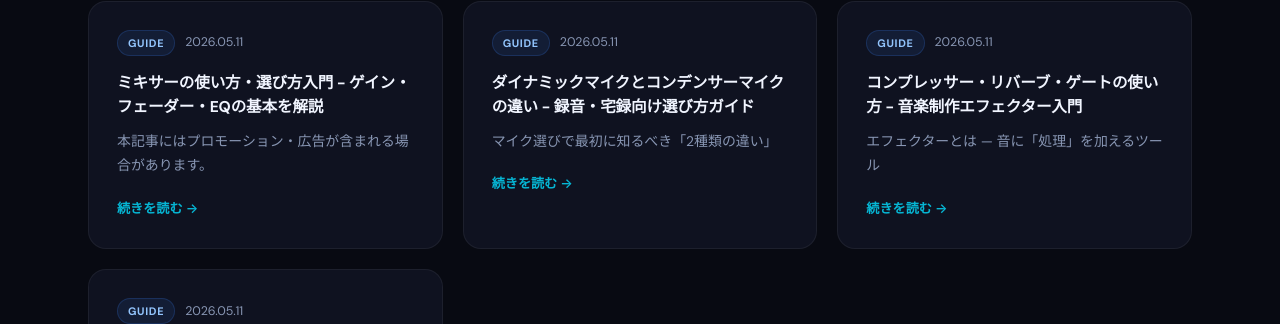
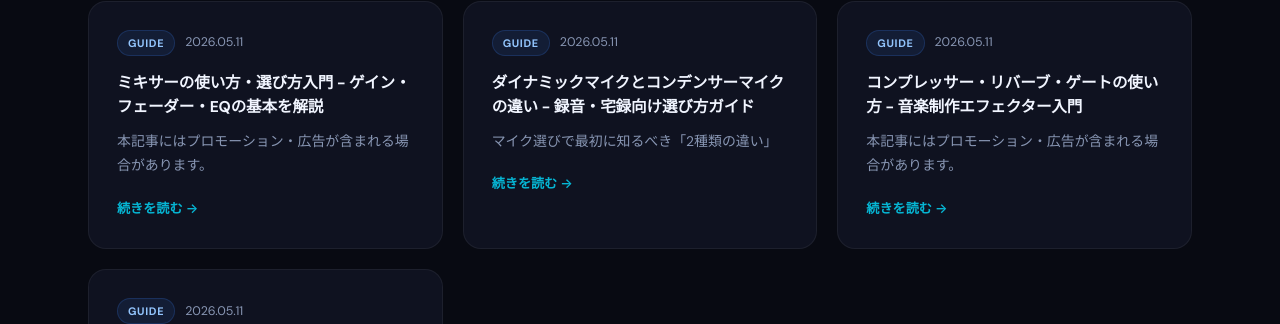
Before and after one commit to cooltake/cooltake.github.io, a Jekyll site: the page built from index.md, in a window 1280 px wide and 900 px high, scrolled down 1118 px. Shown: the part 131-455 px from the top of the window. Built offline with Jekyll 4.4.1, drawn with Linux system fonts in a browser that asks for light colours; some web fonts are replaced.

Commit message:
Add hero image and affiliate disclaimer to 2026-05-11-effects-guide.md

```diff
--- a/_posts/2026-05-11-effects-guide.md
+++ b/_posts/2026-05-11-effects-guide.md
@@ -7,6 +7,15 @@
 categories: [effects]
 tags: [コンプレッサー, リバーブ, ゲート, エフェクター, MIX]
 ---
+
+本記事にはプロモーション・広告が含まれる場合があります。
+
+<figure style="margin: 2rem 0; text-align: center;">
+  <img src="{{ site.baseurl }}/assets/images/thumb-effects.png"
+       alt="音楽制作エフェクター"
+       style="width: 100%; max-width: 720px; border-radius: 10px; box-shadow: 0 2px 12px rgba(0,0,0,0.12);">
+</figure>
+
 
 ## エフェクターとは — 音に「処理」を加えるツール
 
```
